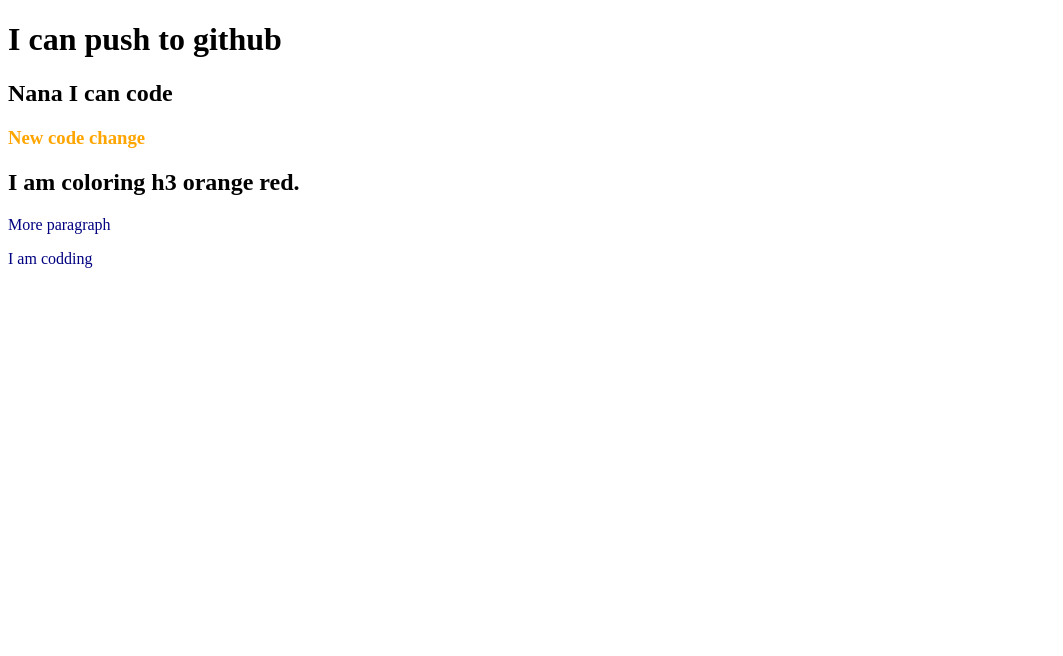
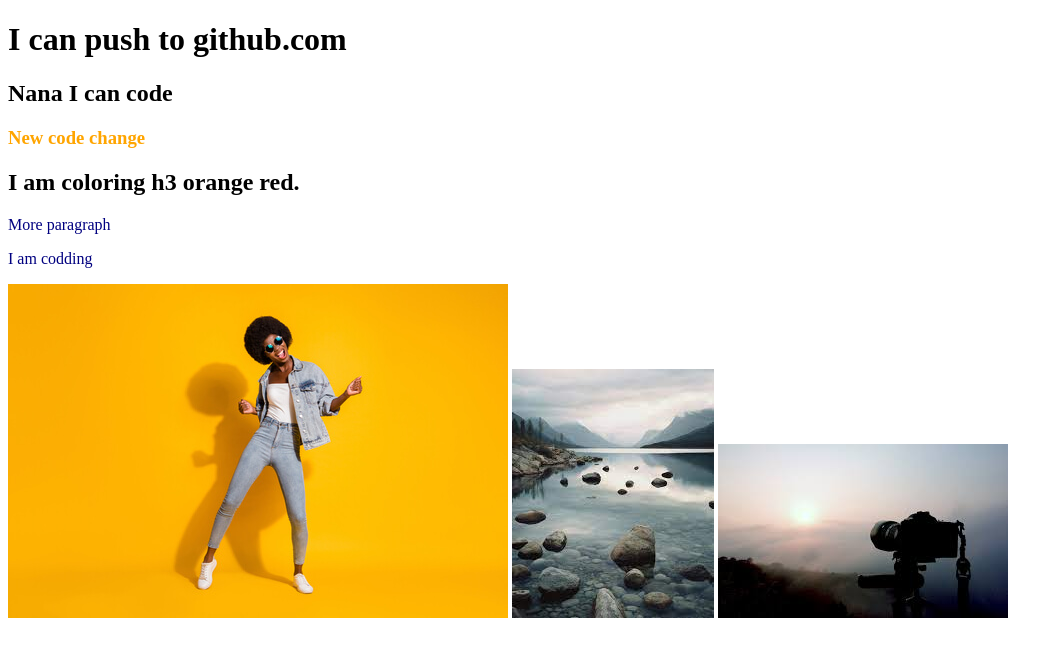
Before and after one commit to Shafiq042/my-second-repo, a plain HTML site: page index.html in a window 1280 px wide. Shown: the whole page, without its empty margins (0-1063 px from the left). Drawn offline with Linux system fonts and the light colour scheme.

Commit message:
imgae added

```diff
--- a/index.html
+++ b/index.html
@@ -7,11 +7,14 @@
     <link rel="stylesheet" href="style.css">
 </head>
 <body>
-    <h1>I can push to github</h1>
+    <h1>I can push to github.com</h1>
     <h2>Nana I can code</h2>
     <h3>New code change</h3>
     <h2>I am coloring h3 orange red.</h2>
     <p>More paragraph</p>
     <p>I am codding</p>
+    <img src="Music_Icon.jpg" alt="">
+    <img src="images.jpg" alt="">
+    <img src="images(1).jpg" alt="">
 </body>
 </html>
```
Also changed, not shown: Music_Icon.jpg (added), images(1).jpg (added), images.jpg (added).
